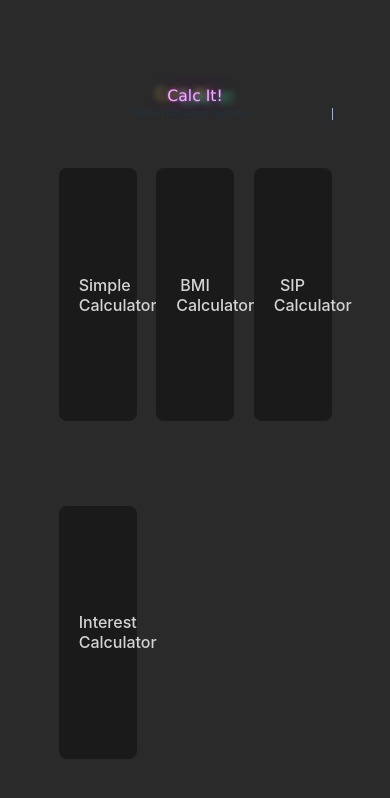
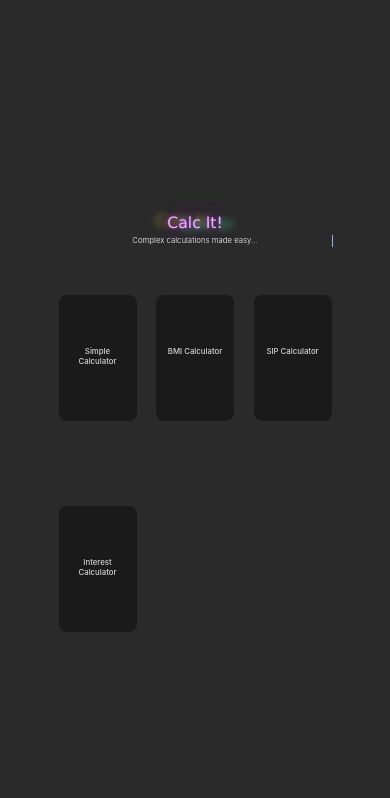
Before and after one commit to manyagaur/Multi-Calc, a React (Vite) app: page / in a window 390 px wide. Shown: the top 798 px of the page. Built offline with nearby package versions, Linux system fonts and the light colour scheme.

Commit message:
modified responsiveness

```diff
--- a/src/index.css
+++ b/src/index.css
@@ -75,16 +75,17 @@ button:focus-visible {
 }
 
 .box{
+  display: flex;
+  align-content: center;
+  justify-content: center;
   width:20vw;
-  height:30vh;
-  background-color: #1314156f;
+  height:15vh;
+  padding-top: 6vh;
   color:#d4d4d4;
   font-size: 2vw;
 
   border-radius: 8px;
   border: 1px solid transparent;
-  padding: 0.6em 1.2em;
-  font-size: 1em;
   font-weight: 500;
   font-family: inherit;
   background-color: #1a1a1a;
@@ -191,6 +192,7 @@ h4 {
   margin: auto;
   font-size: 2vw;
   font-weight: 300;
+  color:#fbfbfc;
   overflow: hidden;
   white-space: nowrap;
   border-right: 0.15em solid hsl(230, 100%, 80%);
```
